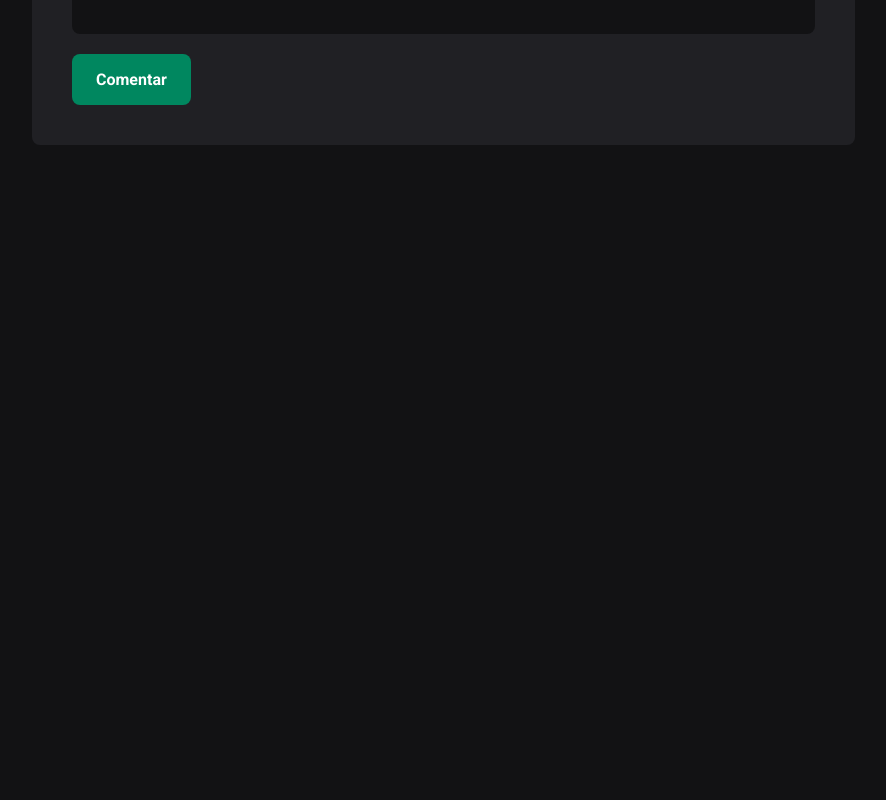
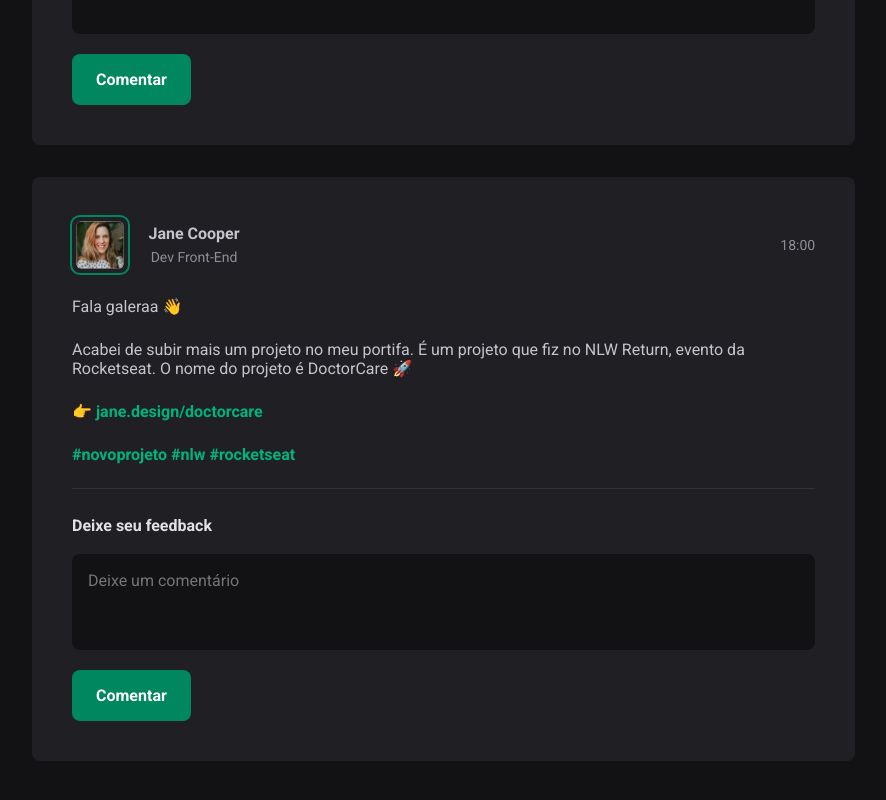
Before and after one commit to VineHrq/fundamentos, a React (Vite) app: page / in a window 1280 px wide. Shown: the part 536-1336 px from the top of the page, without its empty margins (344-1230 px from the left). Before the commit the page ends 800 px from the top, so only its background shows below. Built offline with nearby package versions, Linux system fonts and the light colour scheme.

Commit message:
Mudando a cor da text area

```diff
--- a/src/App.jsx
+++ b/src/App.jsx
@@ -14,6 +14,7 @@ export function App() {
         </aside>
         <main>
           <Post />
+          <Post />
         </main>
       </div>
 
--- a/src/components/Post.module.css
+++ b/src/components/Post.module.css
@@ -3,6 +3,7 @@
     background-color: var(--gray-800);
     border-radius: 8px;
     padding: 2.5rem;
+    margin-bottom: 2rem;
 }
 .container > header{
     width: 100%;
@@ -66,6 +67,7 @@
     color: var(--gray-100);
     line-height: 1.4;
     margin-top: 1rem;
+    border-color: var(--green-500);
 }
 
 .commentForm button[type=submit]{
```
